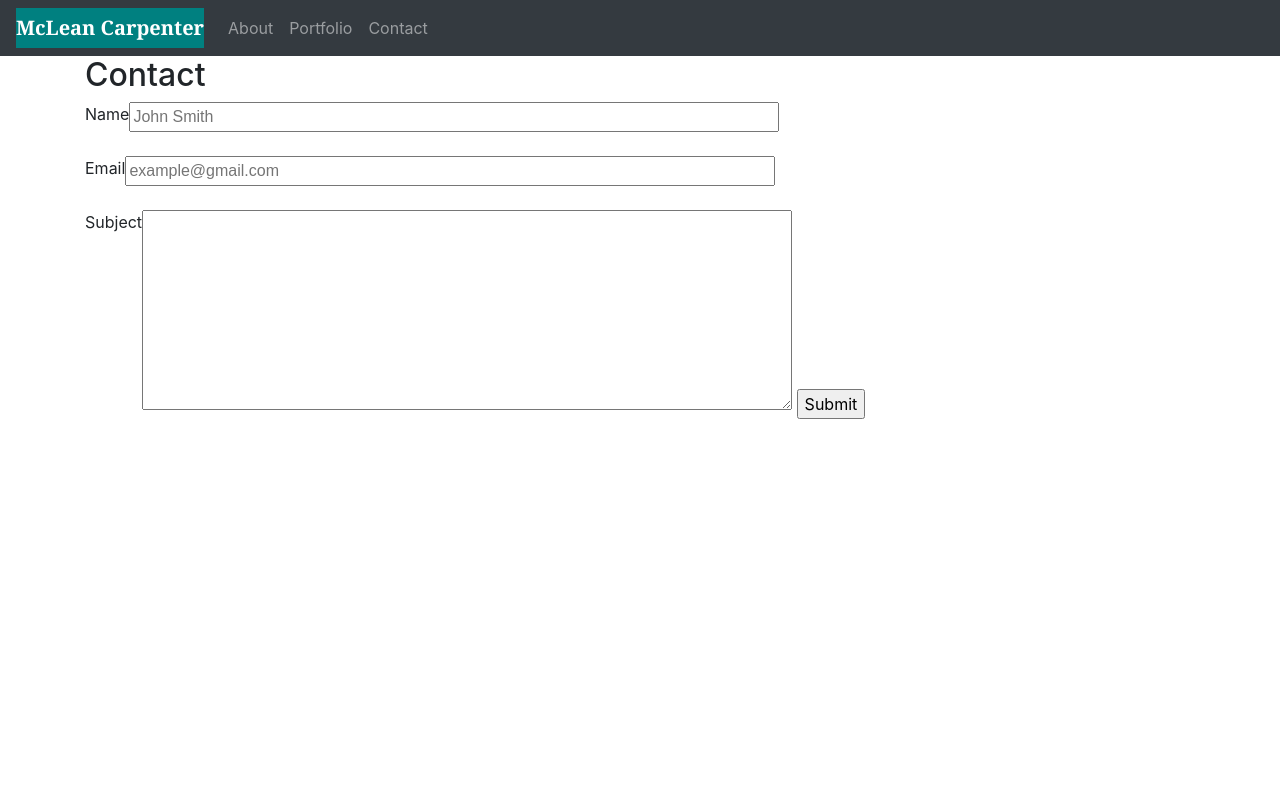
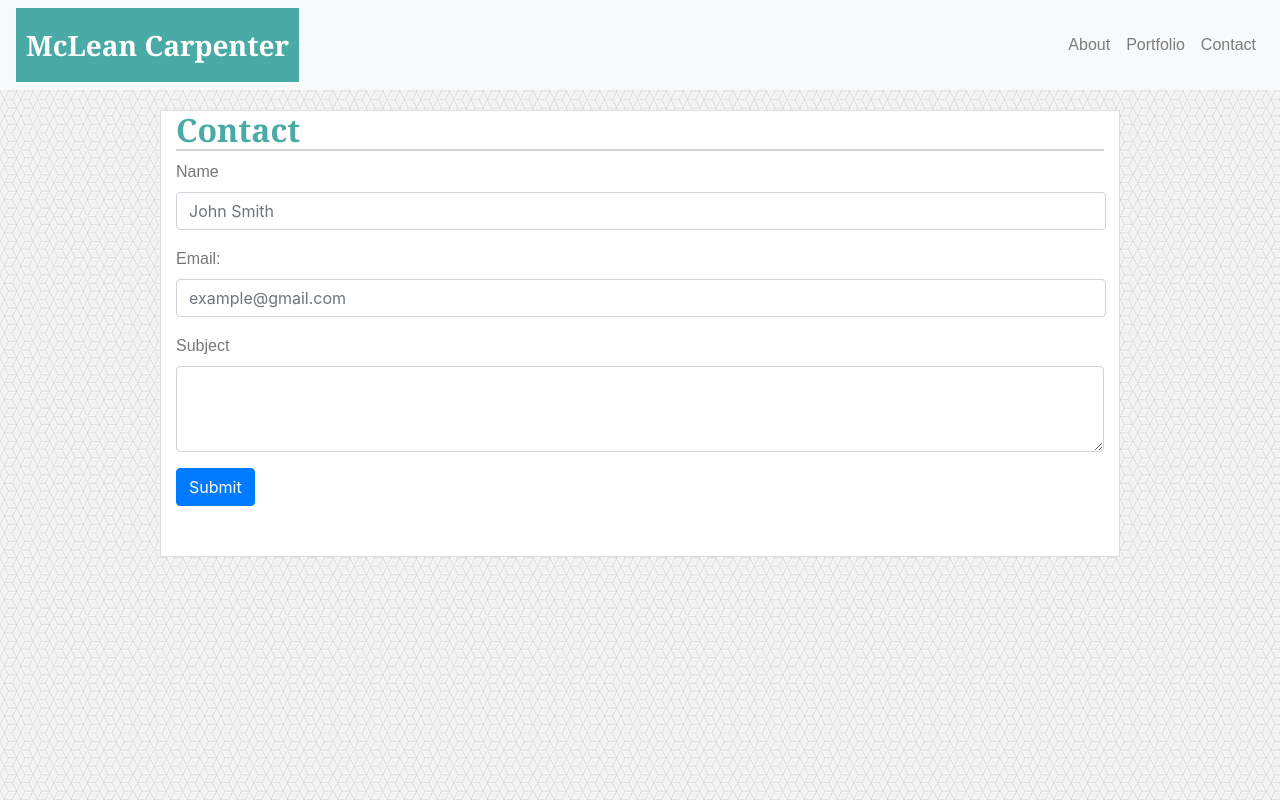
Before and after one commit to mcarpent87/Bootstrap-Portfolio, a plain HTML site: page contact.html in a window 1280 px wide. Drawn offline with nearby package versions, Linux system fonts and the light colour scheme.

Commit message:
Bootstrap Portfolio Update

```diff
--- a/assets/css/style_about_bootstrap.css
+++ b/assets/css/style_about_bootstrap.css
@@ -1,12 +1,67 @@
+body {
+    background-image: url(./qbkls.png);
+    background-size: auto, cover;
+}
+
+.container {
+    background:#ffffff;
+    position: relative;
+    top:20px;
+    width:960px;
+    border: .5px solid #dddddd;
+    padding-bottom: 50px;
+}
+
+.footer {
+    position: absolute;
+    bottom:0px;
+    width: 100%;
+    height: 60px;
+    line-height: 60px;
+    background-color: #4aaaa5;
+    text-align:center;
+}
 
 
-.navbar-brand {
-    background-color: teal;
+.navbar-default {
+    background-color: #4aaaa5;
     font-family: Georgia, 'Times New Roman', Times, serif;
     font-weight: bold;
+    font-size: 28px;
     color: white;
+    padding: 16px 10px 16px 10px
+}
+
+
+ul {
+    font-family: Arial, Helvetica, sans-serif;
+
+}
+
+h5 {
+    position:relative;
+    top:10px;
+    height:50px;
+    font-family: Arial, Helvetica, sans-serif;
+    color: white;
+    background-color: #666666;
+    margin:0px;
+    font-size: 12px;
+    font-family: Arial, Helvetica, sans-serif;
+    font-weight: bold;
+}
+
+
+
+h2 {
+    color: #4aaaa5;
+    border-bottom: 2px lightgrey solid;
+    font-family: Georgia, 'Times New Roman', Times, serif;
+    font-weight: bold;
+
 }
 
 p {
-
-}
+    font-family: Arial, Helvetica, sans-serif;
+    font-size: 16px;
+    text-align: left;
--- a/assets/css/style_contact_bootstrap.css
+++ b/assets/css/style_contact_bootstrap.css
@@ -1,25 +1,103 @@
+body {
+    background-image: url(./qbkls.png);
+    background-size: auto, cover;
+}
+
+.container {
+    background:#ffffff;
+    position: relative;
+    top:20px;
+    width:960px;
+    border: .5px solid #dddddd;
+    padding-bottom: 50px;
+}
+
+.footer {
+    position: absolute;
+    bottom:0px;
+    width: 100%;
+    height: 60px;
+    line-height: 60px;
+    background-color: #4aaaa5;
+    text-align:center;
+}
 
 
-input[type="text"],
-input[type="email"]
-{
-    width:650px;
-    color: #777777;
-    font-family: 'Arial', 'Helvetica Neue', Helvetica, sans-serif;
+.navbar-default {
+    background-color: #4aaaa5;
+    font-family: Georgia, 'Times New Roman', Times, serif;
+    font-weight: bold;
+    font-size: 28px;
+    color: white;
+    padding: 16px 10px 16px 10px
 }
 
-textarea {
-    width:650px;
-    height: 200px;
+
+ul {
+    font-family: Arial, Helvetica, sans-serif;
+
 }
 
-label {
-    float:left;
+h5 {
+    position:relative;
+    top:10px;
+    height:50px;
+    font-family: Arial, Helvetica, sans-serif;
+    color: white;
+    background-color: #666666;
+    margin:0px;
+    font-size: 12px;
+    font-family: Arial, Helvetica, sans-serif;
+    font-weight: bold;
 }
 
-.navbar-brand {
-    background-color: teal;
+
+
+h2 {
+    color: #4aaaa5;
+    border-bottom: 2px lightgrey solid;
     font-family: Georgia, 'Times New Roman', Times, serif;
     font-weight: bold;
+
+}
+
+p {
+    font-family: Arial, Helvetica, sans-serif;
+    font-size: 16px;
+    text-align: left;
+}
+
+/*Contact Form on contact page*/
+#name {
+    width:930px;
+}
+
+#email {
+    width:930px;
+}
+
+#subject {
+    width:930px;
+}
+textarea {
+    width:960px;
+    height:200px;
+}
+label {
+    font-family: 'Arial', 'Helvetica Neue', Helvetica, sans-serif;
+    color:#777777;
+}
+
+input[type="submit"] {
+    background-color:#4aaaa5; /* Teal */
+    border: none;
     color: white;
+    padding: 15px 32px;
+    text-align: center;
+    text-decoration: none;
+    display: inline-block;
+    font-size: 16px;
+    position:relative;
+    top:20px;
+
 }
--- a/assets/css/style_portfolio_bootstrap.css
+++ b/assets/css/style_portfolio_bootstrap.css
@@ -4,29 +4,68 @@ body {
 }
 
 .container {
-    background:white;
+    background:#ffffff;
+    width:960px;
+    height: auto;
+    border: .5px solid #dddddd;
+}
+
+.footer {
+    position: absolute;
+    right:0px;
+    width: 100%;
+    height: 60px;
+    line-height: 60px;
+    background-color: #4aaaa5;
+    text-align:center;
 }
 
 
-.navbar-brand {
-    background-color: teal;
+.navbar-default {
+    background-color: #4aaaa5;
     font-family: Georgia, 'Times New Roman', Times, serif;
     font-weight: bold;
+    font-size: 28px;
     color: white;
+    padding: 16px 10px 16px 10px
+}
+
+.navlink {
+    font-family: Arial, Helvetica, sans-serif'
+}
+
+ul {
+    font-family: Arial, Helvetica, sans-serif;
+
+}
+
+h5 {
+    position:relative;
+    top:10px;
+    height:50px;
+    font-family: Arial, Helvetica, sans-serif;
+    color: white;
+    background-color: #666666;
+    margin:0px;
+    font-size: 12px;
+    font-family: Arial, Helvetica, sans-serif;
+    font-weight: bold;
 }
 
 h4 {
-    background-color: teal;
+    background-color: #4aaaa5;
     color: white;
-    height:70px;
+    height:50px;
     position:relative;
     top:-100px;
+    text-align: center;
 
 }
 
 h2 {
-    color: teal;
+    color: #4aaaa5;
     border-bottom: 2px lightgrey solid;
     font-family: Georgia, 'Times New Roman', Times, serif;
     font-weight: bold;
+
 }
--- a/contact.html
+++ b/contact.html
@@ -10,12 +10,13 @@
 </head>
 <body>
 
-    <nav class="navbar navbar-expand-sm bg-dark navbar-dark">
+    <nav class="navbar navbar-expand-sm bg-light navbar-light">
         <!-- Brand/logo -->
-        <a class="navbar-brand" href="#">McLean Carpenter</a>
+        <a class="navbar-default" href="#">McLean Carpenter</a>
 
         <!-- Links -->
-        <ul class="navbar-nav">
+
+        <ul class="navbar-nav ml-auto">
           <li class="nav-item">
             <a class="nav-link" href="index.html">About</a>
           </li>
@@ -26,24 +27,28 @@
             <a class="nav-link" href="contact.html">Contact</a>
           </li>
         </ul>
+
     </nav>
 
     <div class="container">
         <h2>Contact</h2>
         <form action="/action_page.php">
+          <div class="form-group">
             <label for="name">Name</label>
-    <input type="text" id="name" name="name" placeholder="John Smith">
-    <br>
-    <br>
-    <label for="email">Email</label>
-    <input type="text" id="email" name="email" placeholder="example@gmail.com">
-    <br>
-    <br>
-    <label for="Message">Subject</label>
-    <textarea id="subject" name="subject" placeholder=""></textarea>
-    <input type="submit" value="Submit">
+            <input type="name" class="form-control" id="name" placeholder="John Smith" name="name">
+          </div>
+          <div class="form-group">
+              <label for="email">Email:</label>
+              <input type="email" class="form-control" id="email" placeholder="example@gmail.com" name="email">
+            </div>
+          <div class="form-group row">
+            <div class ="col-12">
+              <label for="exampleFormControlTextarea1">Subject</label>
+              <textarea class="form-control" id="exampleFormControlTextarea1" rows="3"></textarea>
+            </div>
+          </div>
+          <button type="submit" class="btn btn-primary">Submit</button>
         </form>
-
       </div>
 
 </body>
```
Also changed, not shown: index.html (+18 -12 lines), portfolio.html (+8 -9 lines). Lines whose indentation alone changed are shown as unchanged.
